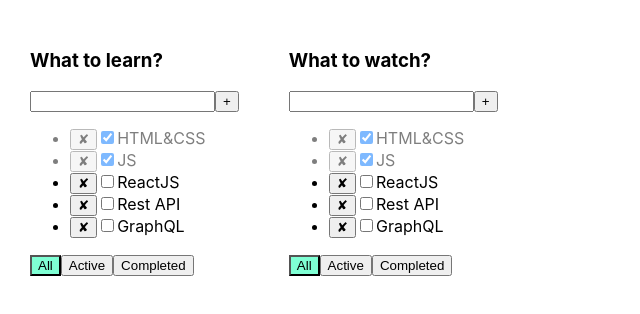
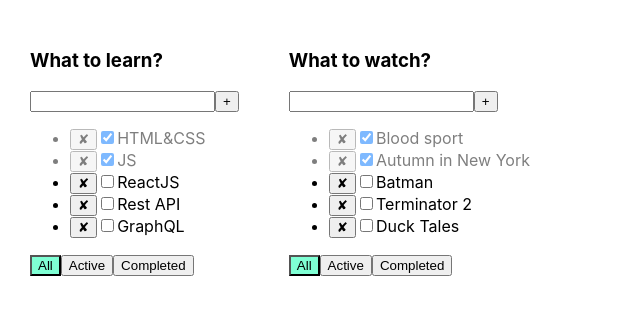
Before and after one commit to Dro5zd/it-incubator-todolist-ts-001, a React (Create React App) app: page / in a window 1280 px wide. Shown: the top 314 px of the page, without its empty margins (0-640 px from the left). Built offline with nearby package versions, Linux system fonts and the light colour scheme.

Commit message:
Lesson 5 add second todolist

```diff
--- a/src/App.tsx
+++ b/src/App.tsx
@@ -13,35 +13,52 @@ type TodolistType = {
 
 function App() {
 
+    let todolistId1 = v1();
+    let todolistId2 = v1()
+
+
     let [todolists, setTodolists] = useState<TodolistType[]>([
         {
-            id: v1(),
+            id: todolistId1,
             title: 'What to learn?',
             filter: 'all'
         },
         {
-            id: v1(),
+            id: todolistId2,
             title: 'What to watch?',
             filter: 'all'
         }
     ])
 
-    let [tasks, setTasks] = useState([
-        {id: v1(), title: 'HTML&CSS', isDone: true},
-        {id: v1(), title: 'JS', isDone: true},
-        {id: v1(), title: 'ReactJS', isDone: false},
-        {id: v1(), title: 'Rest API', isDone: false},
-        {id: v1(), title: 'GraphQL', isDone: false},
-    ]);
+    let [tasks, setTasks] = useState({
+            [todolistId1]: [
+                {id: v1(), title: 'HTML&CSS', isDone: true},
+                {id: v1(), title: 'JS', isDone: true},
+                {id: v1(), title: 'ReactJS', isDone: false},
+                {id: v1(), title: 'Rest API', isDone: false},
+                {id: v1(), title: 'GraphQL', isDone: false},
+            ],
+            [todolistId2]: [
+                {id: v1(), title: 'Blood sport', isDone: true},
+                {id: v1(), title: 'Autumn in New York', isDone: true},
+                {id: v1(), title: 'Batman', isDone: false},
+                {id: v1(), title: 'Terminator 2', isDone: false},
+                {id: v1(), title: 'Duck Tales', isDone: false},
+            ]
+        }
+    );
 
-    function removeTask(id: string) {
-        let filteredTasks = tasks.filter(t => t.id !== id);
-        setTasks(filteredTasks);
+    function removeTask(id: string, todolistId: string) {
+        let todolistTasks = tasks[todolistId]
+        tasks[todolistId] = todolistTasks.filter(t => t.id !== id);
+        setTasks({...tasks});
     }
 
-    function addTask(title: string) {
+    function addTask(title: string, todolistId: string) {
         let task = {id: v1(), title: title, isDone: false};
-        setTasks([task, ...tasks]);
+        let todolistTasks = tasks[todolistId]
+        tasks[todolistId]=[task, ...todolistTasks]
+        setTasks({...tasks});
     }
 
 
@@ -54,13 +71,14 @@ function App() {
         // }
     }
 
-    const ChangeStatus = (id: string, isDone: boolean) => {
-        setTasks(tasks.map(i => i.id === id ? {...i, isDone} : i))
-        // let task = tasks.find(t => t.id === id)
-        // if (task) {
-        //     task.isDone = isDone
-        //     setTasks([...tasks])
-        // }
+    const ChangeStatus = (id: string, isDone: boolean, todolistId:string) => {
+        // setTasks(tasks.map(i => i.id === id ? {...i, isDone} : i))
+        let todolistTasks = tasks[todolistId]
+        let task = todolistTasks.find(t => t.id === id)
+        if (task) {
+            task.isDone = isDone
+            setTasks({...tasks})
+        }
     }
 
 
@@ -69,15 +87,16 @@ function App() {
 
             {todolists.map(tl => {
 
-                let tasksForTodolist = tasks;
+                let tasksForTodolist = tasks[tl.id];
 
                 if (tl.filter === 'active') {
-                    tasksForTodolist = tasks.filter(t => !t.isDone);
+                    tasksForTodolist = tasksForTodolist.filter(t => !t.isDone);
                 }
                 if (tl.filter === 'completed') {
-                    tasksForTodolist = tasks.filter(t => t.isDone);
+                    tasksForTodolist = tasksForTodolist.filter(t => t.isDone);
                 }
                 return <Todolist
+                    key={tl.id}
                     id={tl.id}
                     title={tl.title}
                     tasks={tasksForTodolist}
--- a/src/Todolist.tsx
+++ b/src/Todolist.tsx
@@ -12,9 +12,9 @@ type TodolistPropsType = {
     id: string
     title: string,
     tasks: ObjectType[]
-    removeTask: (id: string) => void
-    addTask: (title: string) => void
-    ChangeStatus: (taskId: string, isDone: boolean) => void
+    removeTask: (id: string, todolistId: string) => void
+    addTask: (title: string, todolistId: string) => void
+    ChangeStatus: (taskId: string, isDone: boolean, todolistId: string) => void
     changeFilter: (filter: FilterValuesType, todolistId: string) => void
     filter: FilterValuesType
 }
@@ -29,7 +29,7 @@ export const Todolist = (props: TodolistPropsType) => {
     }
     const onClickAddTaskButtonHandler = () => {
         if (title.trim() !== '') {
-            props.addTask(title.trim())
+            props.addTask(title.trim(), props.id)
             setTitle('')
         } else {
             setError('Field is require')
@@ -46,8 +46,8 @@ export const Todolist = (props: TodolistPropsType) => {
         props.changeFilter(value, todolistId)
 
     }
-    const onClickRemoveTasksButtonHandler = (iId: string) => {
-        props.removeTask(iId)
+    const onClickRemoveTasksButtonHandler = (iId: string, todolistId:string) => {
+        props.removeTask(iId, todolistId)
     }
 
 
@@ -69,12 +69,12 @@ export const Todolist = (props: TodolistPropsType) => {
                     props.tasks.map((i) => {
 
                         const changeStatusHandler = (event: ChangeEvent<HTMLInputElement>) => {
-                            props.ChangeStatus(i.id, event.currentTarget.checked)
+                            props.ChangeStatus(i.id, event.currentTarget.checked, props.id)
                         }
                         return (
                             <li key={i.id}
                                 className={i.isDone ? classes.isDone : ''}>
-                                <button onClick={() => onClickRemoveTasksButtonHandler(i.id)}>✘</button>
+                                <button onClick={() => onClickRemoveTasksButtonHandler(i.id, props.id)}>✘</button>
                                 <input type="checkbox"
                                        checked={i.isDone}
                                        onChange={changeStatusHandler}
```
